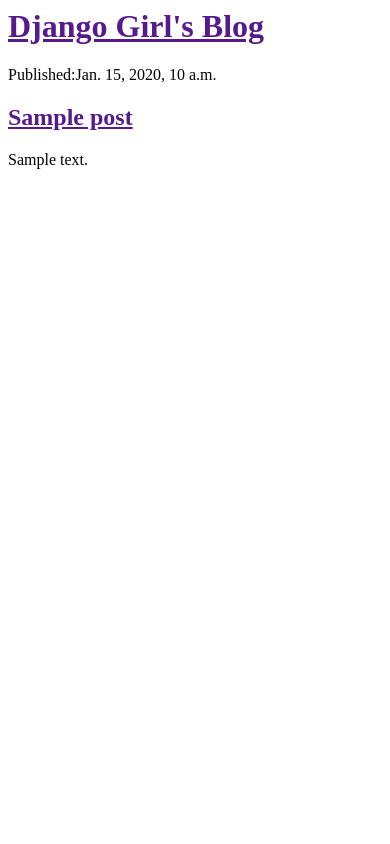
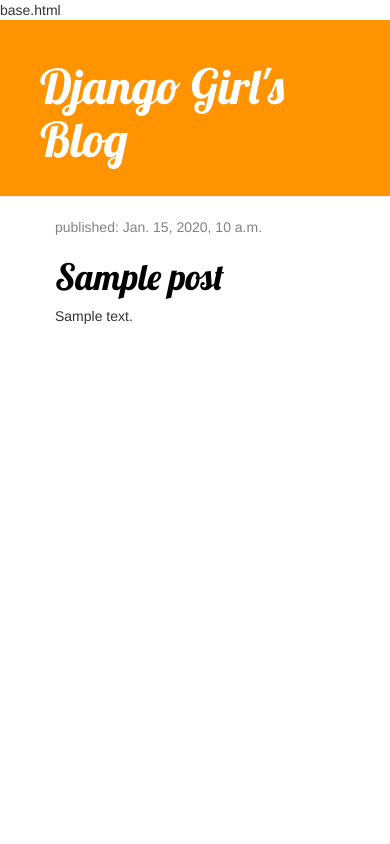
Before and after one commit to rasel-alam12/my-first-blog, a Django app: template myblog/templates/myblog/post_list.html in a window 390 px wide. Run offline with Django 3.2, Linux system fonts and the light colour scheme; the template is opened without the code that fills it: values that come from a table or form of the project are taken from there, others are empty; tables that the repository leaves empty hold one stand-in row (values such as "Sample post"); some libraries are stand-ins or nearby versions.

Commit message:
Added view and template for detailed blog post as well as CSS for the site.

```diff
--- /dev/null
+++ b/myblog/static/css/myblog.css
@@ -0,0 +1,46 @@
+.page-header {
+    background-color: #ff9400;
+    margin-top: 0;
+    padding: 20px 20px 20px 40px;
+}
+
+.page-header h1, .page-header h1 a, .page-header h1 a:visited, .page-header h1 a:active {
+    color: #ffffff;
+    font-size: 36pt;
+    text-decoration: none;
+}
+
+.content {
+    margin-left: 40px;
+}
+
+h1, h2, h3, h4 {
+    font-family: 'Lobster', cursive;
+}
+
+.date {
+    color: #828282;
+}
+
+.save {
+    float: right;
+}
+
+.post-form textarea, .post-form input {
+    width: 100%;
+}
+
+.top-menu, .top-menu:hover, .top-menu:visited {
+    color: #ffffff;
+    float: right;
+    font-size: 26pt;
+    margin-right: 20px;
+}
+
+.post {
+    margin-bottom: 70px;
+}
+
+.post h1 a, .post h1 a:visited {
+    color: #000000;
+}
--- /dev/null
+++ b/myblog/templates/myblog/base.html
@@ -0,0 +1,27 @@
+base.html{%load staticfiles%}
+<!DOCTYPE html>
+<html lang="en">
+<head>
+	<meta charset="UTF-8">
+	<title>Django Girl's blog</title>
+	<link rel="stylesheet" href="//maxcdn.bootstrapcdn.com/bootstrap/3.2.0/css/bootstrap.min.css">
+	<link rel="stylesheet" href="//maxcdn.bootstrapcdn.com/bootstrap/3.2.0/css/bootstrap-theme.min.css">
+	<link href="//fonts.googleapis.com/css?family=Lobster&subset=latin,latin-ext" rel="stylesheet" type="text/css">
+	<link rel="stylesheet" href="{% static 'css/myblog.css'%}">
+</head>
+<body>
+	<div class="page-header">
+		<h1><a href="">Django Girl's Blog</a></h1>
+	</div>
+
+	<div class="content container">
+	    <div class="row">
+	        <div class="col-md-8">
+	            {% block content%}
+	            {%endblock%}
+	        </div>
+	    </div>
+	</div>
+
+</body>
+</html>
--- a/myblog/templates/myblog/post_list.html
+++ b/myblog/templates/myblog/post_list.html
@@ -1,8 +1,12 @@
-<h1><a href="">Django Girl's Blog</a></h1>
-{%for post in posts%}
-<div>
-	<p>Published:{{post.published_date}}</p>
-	<h2><a href="">{{post.title}}</a></h2>
-	<p>{{post.text|linebreaks}}</p>
-</div>
-{%endfor%}
+	{% extends 'myblog/base.html'%}
+	{% block content%}
+		{% for post in posts %}
+	        <div class="post">
+	            <div class="date">
+	                <p>published: {{ post.published_date }}</p>
+	            </div>
+	            <h1><a href="{% url 'post_detail' pk=post.pk %}">{{ post.title }}</a></h1>
+	            <p>{{ post.text|linebreaksbr }}</p>
+	        </div>
+	    {% endfor %}
+	{% endblock %}
--- a/myblog/urls.py
+++ b/myblog/urls.py
@@ -3,4 +3,5 @@ from . import views
 
 urlpatterns=[
 	url(r'^$',views.post_list,name='post_list'),
+	url(r'^post/(?P<pk>\d+)/$',views.post_detail,name='post_detail')
 ]
--- a/myblog/views.py
+++ b/myblog/views.py
@@ -1,4 +1,4 @@
-from django.shortcuts import render
+from django.shortcuts import render,get_object_or_404
 from django.utils import timezone
 from .models import Post
 
@@ -7,3 +7,7 @@ def post_list(request):
 	posts=Post.objects.filter(published_date__lte=timezone.now()).order_by('-published_date')
 
 	return render(request,'myblog/post_list.html',{'posts':posts})
+
+def post_detail(request,pk):
+	post=get_object_or_404(Post, pk=pk)
+	return render(request,'myblog/post_detail.html',{'post':post})
```
Also changed, not shown: myblog/templates/myblog/post_detail.html (added, +13 -0 lines).
